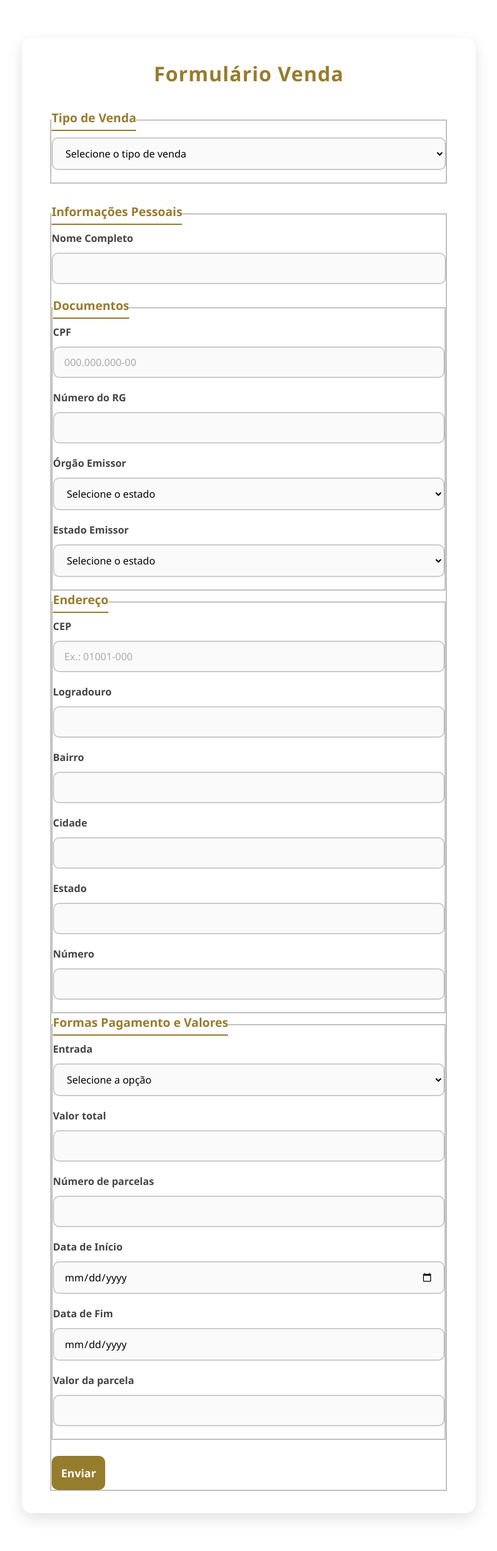
After one commit to emilianac/EdFrio, a Flask app: page /form_venda in a window 1280 px wide. The commit adds this page. Shown: the whole page at 63% size, without its empty margins (245-1034 px from the left). Run offline with Flask 3, Linux system fonts and the light colour scheme.

Commit message:
sdsadsadsa

```diff
--- a/app.py
+++ b/app.py
@@ -3,12 +3,15 @@ from datetime import datetime
 from io import BytesIO
 from docx import Document
 import os
-from utils import formatar_data, formatar_dia_pagamento, numero_por_extenso, substituir_dados_doc
+from utils import formatar_data, formatar_dia_pagamento, numero_por_extenso, substituir_dados_doc, texto_entrada
+from babel.numbers import format_currency
+
 app = Flask(__name__)
 
 VALOR_INVALIDO_MSG = "Valor inválido"
 CAMINHO_MODELO = os.path.join(os.path.dirname(__file__), 'CONTRATO DE LOCAÇÃO DE RESFRIADOR.docx')
 CAMINHO_MODELO_ORDENHA = os.path.join(os.path.dirname(__file__), 'CONTRATO DE LOCAÇÃO DE ORDENHA.docx')
+CAMINHO_MODELO_VENDA = os.path.join(os.path.dirname(__file__), 'CONTRATO DE COMPRA E VENDA COM RESERVA DE DOMÍNIO.docx')
 
 # Página principal
 @app.route('/')
@@ -226,6 +229,139 @@ def form_aluguel_ord():
     # Renderiza o template do formulário
     return render_template('form_aluguel_ord.html')
 
+
+@app.route('/form_venda', methods=['GET', 'POST'])
+def form_venda():
+    if request.method == 'POST':
+
+        # Formatação CPF e RG
+        cpf = request.form.get("cpf", "").zfill(11)
+        cpf_formatado = f"{cpf[:3]}.{cpf[3:6]}.{cpf[6:9]}-{cpf[9:]}" if len(cpf) == 11 else cpf
+        rg = request.form.get("rg", "").zfill(9)
+        rg_formatado = f"{rg[:2]}.{rg[2:5]}.{rg[5:8]}-{rg[8]}" if len(rg) == 9 else rg
+
+        # Formatação das datas
+        data_inicio = request.form.get("data_inicio", "").strip()
+        data_fim = request.form.get("data_fim", "").strip()
+
+        data_inicio_formatada = formatar_data(data_inicio)
+        if data_inicio_formatada == data_inicio or data_inicio_formatada == "":  # If the format function returns the original string, it indicates an invalid date format
+            data_inicio_formatada = "Data inválida"  # Fallback value for invalid dates
+        data_fim_formatada = formatar_data(data_fim)
+        if data_fim_formatada == data_fim or data_fim_formatada == "":  # Check for invalid formats
+            data_fim_formatada = "Data inválida"  # Fallback value for invalid dates
+        if data_fim_formatada == data_fim or not data_fim_formatada:  # If the format function returns the original string or empty
+            data_fim_formatada = "Data inválida"  # Fallback value for invalid dates
+
+        # Cache the formatted current date
+        data_atual_formatada = formatar_data(datetime.now().strftime("%d/%m/%Y"))
+
+        # Função para obter os dados do formulário
+        def obter_dados_formulario():
+            valor = request.form.get("valor", "")
+            quantidade_res = request.form.get("quantidade_res", "")
+            quantidade_ord = request.form.get("quantidade_ord", "")
+            tipo_venda = request.form.get("tipo", "")
+            prazo = request.form.get("prazo_meses", "")
+            valor_total = request.form.get("valor_total", "")
+            tipo_entrada = request.form.get("tipo_entrada", "")
+            valor_entrada = request.form.get("valor_entrada", "")
+            tipo_entrada = request.form.get("tipo_entrada", "")
+            texto = texto_entrada(valor_entrada, tipo_entrada, numero_por_extenso)
+
+
+            if tipo_venda == "venda_res":
+                return {
+                    "<<NOME>>": request.form.get("nome_completo", ""),
+                    "<<CPF>>": cpf_formatado,
+                    "<<RG>>": rg_formatado,
+                    "<<ORGAO EMISSOR>>": request.form.get("orgao_emissor", ""),
+                    "<<ESTADO EMISSOR>>": request.form.get("estado_emissor", ""),
+                    "<<CIDADE>>": request.form.get("cidade", ""),
+                    "<<ESTADO>>": request.form.get("estado", ""),
+                    "<<LOGRADOURO>>": request.form.get("logradouro", ""),
+                    "<<BAIRRO>>": request.form.get("bairro", ""),
+                    "<<CEP>>": request.form.get("cep", ""),
+                    "<<NUMERO>>": request.form.get("numero", ""),
+                    "<<QUANTIDADE>>": request.form.get("quantidade_res", ""),
+                    "<<QUANTIDADE_EXTENSO>>": numero_por_extenso(int(quantidade_res)) if quantidade_res.isdigit() and 1 <= int(quantidade_res) <= 31 else VALOR_INVALIDO_MSG,
+                    "<<OBJETO>>": request.form.get("objeto_res", ""),
+                    "<<MARCA>>": request.form.get("marca_res", ""),
+                    "<<MODELO>>": request.form.get("modelo_res", ""),
+                    "<<COMPLEMENTO>>": "",
+                    "<<VALOR>>": valor_total,
+                    "<<VALOR_EXTENSO>>": numero_por_extenso(int(valor_total)),
+                    "<<ENTRADA>>": texto,
+                    "<<PARCELA>>": prazo,
+                    "<<PARCELA_EXTENSO>>": numero_por_extenso(int(prazo)) if prazo.isdigit() and 1 <= int(prazo) <= 31 else VALOR_INVALIDO_MSG,
+                    "<<VALOR_PARCELA>>": valor,
+                    "<<VALOR_PARCELA_EXTENSO>>": numero_por_extenso(int(valor)) if valor.isdigit() else VALOR_INVALIDO_MSG,
+                    "<<INICIO>>": data_inicio_formatada,
+                    "<<FIM>>": data_fim_formatada,
+                    "<<DATA>>": data_atual_formatada,
+                }
+            else:
+                return {
+                    "<<NOME>>": request.form.get("nome_completo", ""),
+                    "<<CPF>>": cpf_formatado,
+                    "<<RG>>": rg_formatado,
+                    "<<ORGAO EMISSOR>>": request.form.get("orgao_emissor", ""),
+                    "<<ESTADO EMISSOR>>": request.form.get("estado_emissor", ""),
+                    "<<CIDADE>>": request.form.get("cidade", ""),
+                    "<<ESTADO>>": request.form.get("estado", ""),
+                    "<<LOGRADOURO>>": request.form.get("logradouro", ""),
+                    "<<BAIRRO>>": request.form.get("bairro", ""),
+                    "<<CEP>>": request.form.get("cep", ""),
+                    "<<NUMERO>>": request.form.get("numero", ""),
+                    "<<QUANTIDADE>>": request.form.get("quantidade_ord", ""),
+                    "<<QUANTIDADE_EXTENSO>>": numero_por_extenso(int(quantidade_ord)) if quantidade_ord.isdigit() and 1 <= int(quantidade_ord) <= 31 else VALOR_INVALIDO_MSG,
+                    "<<OBJETO>>": request.form.get("objeto_ord", ""),
+                    "<<MARCA>>": request.form.get("marca_ord", ""),
+                    "<<MODELO>>": request.form.get("modelo_ord", ""),
+                    "<<COMPLEMENTO>>": request.form.get("complemento_ord", ""),
+                    "<<VALOR>>": valor_total,
+                    "<<VALOR_EXTENSO>>": numero_por_extenso(int(valor_total)),
+                    "<<ENTRADA>>": texto,
+                    "<<PARCELA>>": prazo,
+                    "<<PARCELA_EXTENSO>>": numero_por_extenso(int(prazo)) if prazo.isdigit() and 1 <= int(prazo) <= 31 else VALOR_INVALIDO_MSG,
+                    "<<VALOR_PARCELA>>": valor,
+                    "<<VALOR_PARCELA_EXTENSO>>": numero_por_extenso(int(valor)) if valor.isdigit() else VALOR_INVALIDO_MSG,
+                    "<<INICIO>>": data_inicio_formatada,
+                    "<<FIM>>": data_fim_formatada,
+                    "<<DATA>>": data_atual_formatada,
+                }
+
+        # Verifica se o modelo de contrato existe
+        if not os.path.isfile(CAMINHO_MODELO_VENDA):
+            return "Modelo de contrato não encontrado.", 500
+
+        # Carrega o modelo do documento
+        doc = Document(CAMINHO_MODELO_VENDA)
+
+        # Obtenha os dados do formulário
+        dados = obter_dados_formulario()
+
+        substituir_dados_doc(doc, dados)
+        # Define o nome do arquivo para download
+        nome_pessoa = request.form.get("nome_completo", "documento").strip().replace(" ", "_")
+        nome_arquivo = f"CONTRATO DE VENDA_{nome_pessoa}.docx"
+
+        # Salva no stream
+        file_stream = BytesIO()
+        doc.save(file_stream)
+        file_stream.seek(0)
+
+        # Retorna para download no Flask
+        return send_file(
+            file_stream,
+            as_attachment=True,
+            download_name=nome_arquivo,
+            mimetype='application/vnd.openxmlformats-officedocument.wordprocessingml.document'
+        )
+
+    # Renderiza o template do formulário
+    return render_template('form_venda.html')
+
 if __name__ == "__main__":
     port = int(os.environ.get("PORT", 5000))
     app.run(host="0.0.0.0", port=port)
--- a/static/js/script.js
+++ b/static/js/script.js
@@ -123,3 +123,49 @@ function calcularDataFim() {
   const dataFim = `${anoFim}-${mesFim}-${diaFim}`; // formato para input type="date"
   document.getElementById('data_fim').value = dataFim;
 }
+
+function tipoVenda() {
+  const tipo = document.getElementById('tipo').value;
+  const objeto_resfriador = document.getElementById('objeto_resfriador');
+  const objeto_ordenhadeira = document.getElementById('objeto_ordenhadeira');
+
+  if (tipo === 'venda_res') {
+    objeto_resfriador.style.display = 'block';
+    objeto_ordenhadeira.style.display = 'none';
+  } else if (tipo === 'venda_ord') {
+    objeto_resfriador.style.display = 'none';
+    objeto_ordenhadeira.style.display = 'block';
+  } else {
+    objeto_resfriador.style.display = 'none';
+    objeto_ordenhadeira.style.display = 'none';
+  }
+}
+
+function entrada() {
+    const tipo = document.getElementById('tipo_entrada').value;
+    const campoValorEntrada = document.getElementById('entrada_valor');
+    const inputValorEntrada = document.getElementById('valor_entrada');
+
+    if (tipo === 'sim') {
+        campoValorEntrada.style.display = 'block';
+        inputValorEntrada.required = true;
+    } else {
+        campoValorEntrada.style.display = 'none';
+        inputValorEntrada.required = false;
+        inputValorEntrada.value = '';
+    }
+}
+
+function valorParcela() {
+    const valor_entrada = parseFloat(document.getElementById('valor_entrada').value) || 0;
+    const valor_total = parseFloat(document.getElementById('valor_total').value);
+    const prazo_meses = parseInt(document.getElementById('prazo_meses').value, 10);
+
+    if (!isNaN(valor_total) && !isNaN(prazo_meses) && prazo_meses > 0) {
+        const valorFinanciado = valor_total - valor_entrada;
+        const parcela = (valorFinanciado / prazo_meses);
+        document.getElementById('valor').value = parcela;
+    } else {
+        document.getElementById('valor').value = '';
+    }
+}
--- a/templates/form_aluguel.html
+++ b/templates/form_aluguel.html
@@ -115,7 +115,7 @@
                 <legend>Prazo</legend>
 
                 <label for="prazo_meses">Prazo (meses)</label>
-                <input type="text" id="prazo_meses" name="prazo_meses" required oninput="calcularDataFim()" />
+                <input type="number" id="prazo_meses" name="prazo_meses" required oninput="calcularDataFim()" />
 
                 <label for="data_inicio">Data de Início</label>
                 <input type="date" id="data_inicio" name="data_inicio" required value="{{ data_inicio }}" onchange="calcularDataFim()" />
--- a/templates/form_aluguel_ord.html
+++ b/templates/form_aluguel_ord.html
@@ -110,7 +110,7 @@
                 <input type="text" id="modelo" name="modelo" required />
 
                 <label for="cavalo">Quantidade CV (Motor)</label>
-                <input type="text" id="cavalo" name="cavalo" required />
+                <input type="number" id="cavalo" name="cavalo" required />
 
                 <label for="qtd">Quantidade de Conjuntos</label>
                 <input type="number" id="qtd" name="qtd" min="1" required />
@@ -121,7 +121,7 @@
                 <legend>Prazo</legend>
 
                 <label for="prazo_meses">Prazo (meses)</label>
-                <input type="text" id="prazo_meses" name="prazo_meses" required oninput="calcularDataFim()" />
+                <input type="number" id="prazo_meses" name="prazo_meses" required oninput="calcularDataFim()" />
 
                 <label for="data_inicio">Data de Início</label>
                 <input type="date" id="data_inicio" name="data_inicio" required value="{{ data_inicio }}" onchange="calcularDataFim()" />
--- /dev/null
+++ b/templates/form_venda.html
@@ -0,0 +1,176 @@
+<!DOCTYPE html>
+<html lang="pt-BR">
+<head>
+    <meta charset="UTF-8" />
+    <meta name="viewport" content="width=device-width, initial-scale=1" />
+    <title>Formulário de Dados Pessoais para Procuração</title>
+    <link rel="stylesheet" href="{{ url_for('static', filename='css/style.css') }}">
+</head>
+<body>
+    <div class="logo"></div>
+    <div class="container">
+        <h1>Formulário Venda</h1>
+        <form method="POST" action="/form_venda" id="form_venda">
+
+            <fieldset id="tipo_venda">
+                <legend>Tipo de Venda</legend>
+                <select id="tipo" name="tipo" onchange="tipoVenda()" required>
+                    <option value="" disabled selected>Selecione o tipo de venda</option>
+                    <option value="venda_res">Venda Resfriador</option>
+                    <option value="venda_ord">Venda Ordenhadeira</option>
+                </select>
+            </fieldset>
+
+            <fieldset>
+                <legend>Informações Pessoais</legend>
+
+                <label for="nome_completo">Nome Completo</label>
+                <input type="text" id="nome_completo" name="nome_completo" required />
+
+                <fieldset>
+                <legend>Documentos</legend>
+
+                <label for="cpf">CPF</label>
+                <input type="text" id="cpf" name="cpf" maxlength="14" placeholder="000.000.000-00" required />
+
+                <label for="rg">Número do RG</label>
+                <input type="text" id="rg" name="rg" maxlength="12" required />
+
+                <label for="orgao_emissor">Órgão Emissor</label>
+                <select id="orgao_emissor" name="orgao_emissor" required>
+                    <option value="" disabled selected>Selecione o estado</option>
+                    <option value="SSP">SSP - Secretaria de Segurança Pública</option>
+                    <option value="DETRAN">DETRAN - Departamento Estadual de Trânsito</option>
+                    <option value="PC">Polícia Civil</option>
+                    <option value="IFPB">Instituto de Identificação da Paraíba</option>
+                    <option value="IM">Instituto Médico</option>
+                </select>
+
+                <label for="estado_emissor">Estado Emissor</label>
+                <select id="estado_emissor" name="estado_emissor" required>
+                    <option value="" disabled selected>Selecione o estado</option>
+                    <option value="AC">Acre (AC)</option>
+                    <option value="AL">Alagoas (AL)</option>
+                    <option value="AP">Amapá (AP)</option>
+                    <option value="AM">Amazonas (AM)</option>
+                    <option value="BA">Bahia (BA)</option>
+                    <option value="CE">Ceará (CE)</option>
+                    <option value="DF">Distrito Federal (DF)</option>
+                    <option value="ES">Espírito Santo (ES)</option>
+                    <option value="GO">Goiás (GO)</option>
+                    <option value="MA">Maranhão (MA)</option>
+                    <option value="MT">Mato Grosso (MT)</option>
+                    <option value="MS">Mato Grosso do Sul (MS)</option>
+                    <option value="MG">Minas Gerais (MG)</option>
+                    <option value="PA">Pará (PA)</option>
+                    <option value="PB">Paraíba (PB)</option>
+                    <option value="PR">Paraná (PR)</option>
+                    <option value="PE">Pernambuco (PE)</option>
+                    <option value="PI">Piauí (PI)</option>
+                    <option value="RJ">Rio de Janeiro (RJ)</option>
+                    <option value="RN">Rio Grande do Norte (RN)</option>
+                    <option value="RS">Rio Grande do Sul (RS)</option>
+                    <option value="RO">Rondônia (RO)</option>
+                    <option value="RR">Roraima (RR)</option>
+                    <option value="SC">Santa Catarina (SC)</option>
+                    <option value="SP">São Paulo (SP)</option>
+                    <option value="SE">Sergipe (SE)</option>
+                    <option value="TO">Tocantins (TO)</option>
+                </select>
+            </fieldset>
+
+                <fieldset>
+                    <legend>Endereço</legend>
+
+                    <label for="cep">CEP</label>
+                    <input type="text" id="cep" name="cep" maxlength="9" onblur="buscarCep()" placeholder="Ex.: 01001-000" required />
+
+                    <label for="logradouro">Logradouro</label>
+                    <input type="text" id="logradouro" name="logradouro" required />
+
+                    <label for="bairro">Bairro</label>
+                    <input type="text" id="bairro" name="bairro" required />
+
+                    <label for="cidade">Cidade</label>
+                    <input type="text" id="cidade" name="cidade" required />
+
+                    <label for="estado">Estado</label>
+                    <input type="text" id="estado" name="estado" required />
+
+                    <label for="numero">Número</label>
+                    <input type="text" id="numero" name="numero" />
+                </fieldset>
+
+                <fieldset id="objeto_resfriador" style="display: none;">
+                    <legend>Objeto - Resfriador</legend>
+
+                    <label for="quantidade_res">Quantidade</label>
+                    <input type="number" id="quantidade_res" name="quantidade_res" min="1" />
+
+                    <label for="objeto_res">Objeto</label>
+                    <input type="text" id="objeto_res" name="objeto_res" />
+
+                    <label for="marca_res">Marca</label>
+                    <input type="text" id="marca_res" name="marca_res" />
+
+                    <label for="modelo_res">Modelo</label>
+                    <input type="text" id="modelo_res" name="modelo_res" />
+                </fieldset>
+
+                <fieldset id="objeto_ordenhadeira" style="display: none;">
+                    <legend>Objeto - Ordenhadeira</legend>
+
+                    <label for="quantidade_ord">Quantidade</label>
+                    <input type="number" id="quantidade_ord" name="quantidade_ord" min="1" />
+
+                    <label for="objeto_ord">Objeto</label>
+                    <input type="text" id="objeto_ord" name="objeto_ord" />
+
+                    <label for="marca_ord">Marca</label>
+                    <input type="text" id="marca_ord" name="marca_ord" />
+
+                    <label for="modelo_ord">Modelo</label>
+                    <input type="text" id="modelo_ord" name="modelo_ord" />
+
+                    <label for="complemento_ord">Complemento</label>
+                    <input type="text" id="complemento_ord" name="complemento_ord" />
+                </fieldset>
+
+                <fieldset>
+                    <legend>Formas Pagamento e Valores</legend>
+
+                    <label for="tipo_entrada">Entrada</label>
+                    <select id="tipo_entrada" name="tipo_entrada" onchange="entrada()" required>
+                        <option value="" disabled selected>Selecione a opção</option>
+                        <option value="sim">Sim</option>
+                        <option value="nao">Não</option>
+                    </select>
+
+                    <div id="entrada_valor" style="display: none;">
+                        <label for="valor_entrada">Valor da Entrada</label>
+                        <input type="text" id="valor_entrada" name="valor_entrada" oninput="valorParcela()" />
+                    </div>
+
+                    <label for="valor_total">Valor total</label>
+                    <input type="text" id="valor_total" name="valor_total" required  oninput="valorParcela()"/>
+
+                    <label for="prazo_meses">Número de parcelas</label>
+                    <input type="number" id="prazo_meses" name="prazo_meses" required oninput="calcularDataFim(); valorParcela()" />
+
+                    <label for="data_inicio">Data de Início</label>
+                    <input type="date" id="data_inicio" name="data_inicio" required value="{{ data_inicio }}" onchange="calcularDataFim()" />
+
+                    <label for="data_fim">Data de Fim</label>
+                    <input type="date" id="data_fim" name="data_fim" readonly />
+
+                    <label for="text">Valor da parcela</label>
+                    <input type="text" id="valor" name="valor" readonly />
+
+                </fieldset>
+
+            <button type="submit">Enviar</button>
+        </form>
+    </div>
+    <script src="{{ url_for('static', filename='js/script.js') }}"></script>
+</body>
+</html>
--- a/templates/index.html
+++ b/templates/index.html
@@ -16,6 +16,10 @@
         <legend>Contrato Aluguel Ordenha</legend>
         <a href="{{ url_for('form_aluguel_ord') }}" class="btn">Fazer contrato</a>
     </fieldset>
+    <fieldset>
+        <legend>Contrato Venda</legend>
+        <a href="{{ url_for('form_venda') }}" class="btn">Fazer contrato</a>
+    </fieldset>
     </div>
 </body>
 </html>
```
Also changed, not shown: utils.py (+51 -32 lines), 1 other file.
